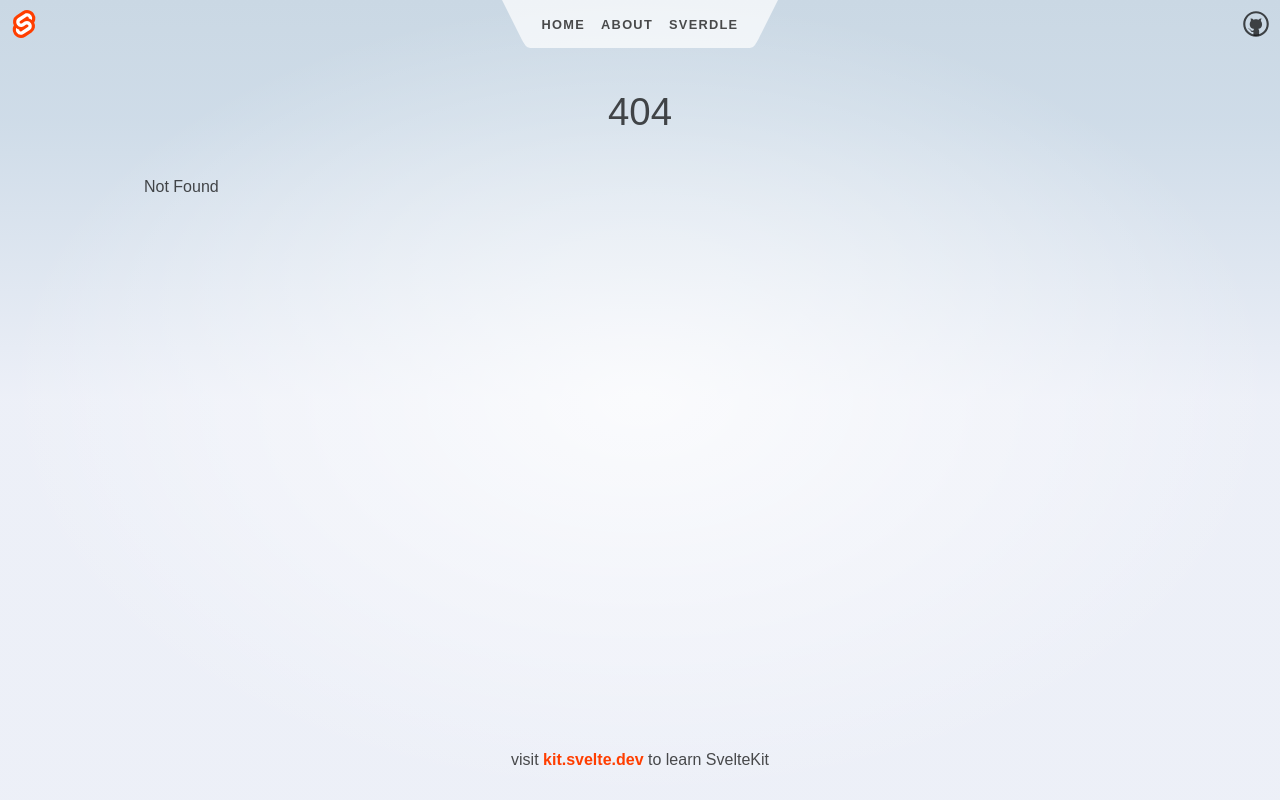
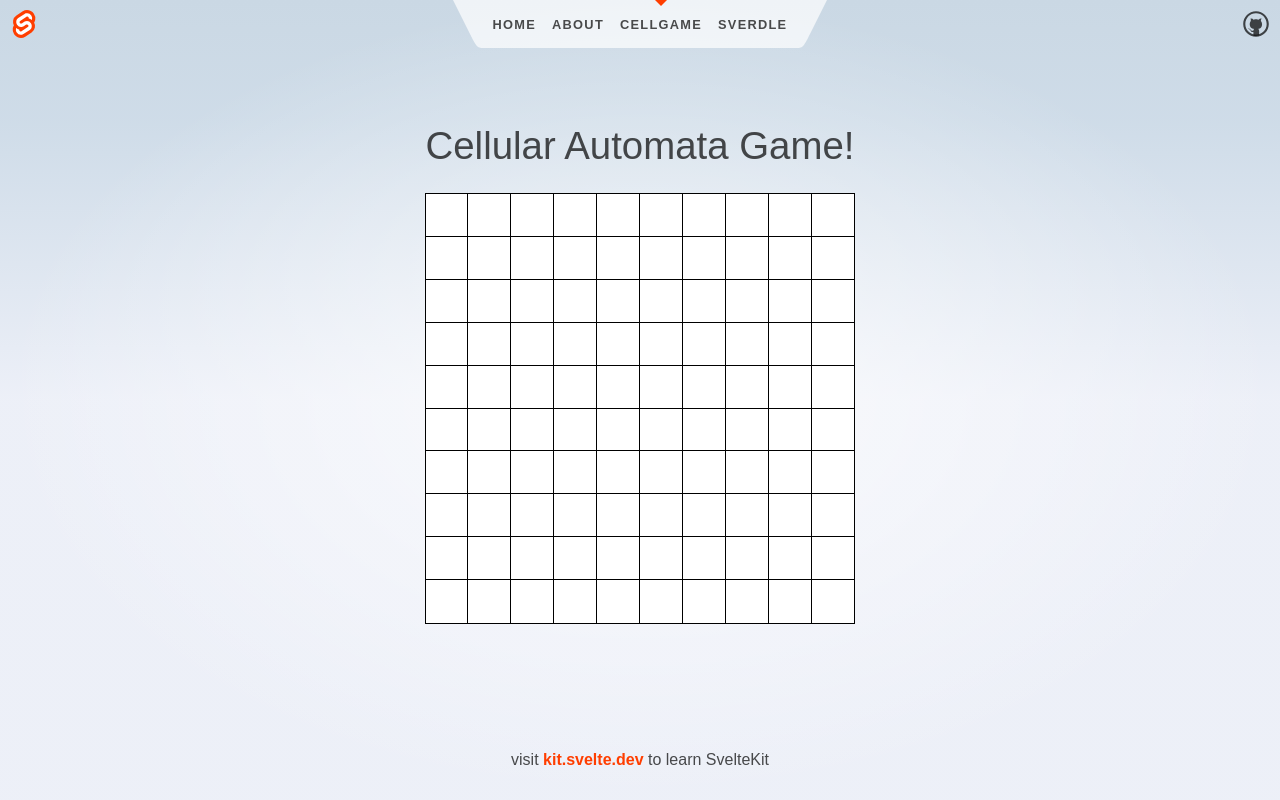
Before and after one commit to HalfdanBrage/kopkaffe, a SvelteKit app: page /cellgame in a window 1280 px wide. Before the commit this address had no page. Built offline with nearby package versions, Linux system fonts and the light colour scheme.

Commit message:
made simple clickable grid

```diff
--- a/src/routes/Header.svelte
+++ b/src/routes/Header.svelte
@@ -21,6 +21,9 @@
 			</li>
 			<li aria-current={$page.url.pathname === '/about' ? 'page' : undefined}>
 				<a href="/about">About</a>
+			</li>
+			<li aria-current={$page.url.pathname === '/cellgame' ? 'page' : undefined}>
+				<a href="/cellgame">Cellgame</a>
 			</li>
 			<li aria-current={$page.url.pathname.startsWith('/sverdle') ? 'page' : undefined}>
 				<a href="/sverdle">Sverdle</a>
--- /dev/null
+++ b/src/routes/cellgame/+page.svelte
@@ -0,0 +1,72 @@
+<script lang="ts">
+  let dimensions = [10, 10]
+
+  function generateEmptyGrid(x: number, y: number) {
+    let out:number[][] = []
+    for (let i = 0; i < x; i++) {
+      out[i]=[]
+      for (let j = 0; j < y; j++) {
+        out[i][j] = 0
+      }
+    }
+    return out
+  }
+
+  let grid:number[][] = generateEmptyGrid(dimensions[0], dimensions[1])
+
+  function swap(x: number, y: number) {
+    grid[x][y] = grid[x][y] == 0 ? 1 : 0
+    grid = grid
+  }
+</script>
+
+<svelte:head>
+	<title>About</title>
+	<meta name="description" content="About this app" />
+</svelte:head>
+
+<div class="text-column">
+	<h1>Cellular Automata Game!</h1>
+
+  <div class="grid">
+    {#each grid as column, i}
+      <div class="column">
+        {#each column as val, j}
+          <button
+            on:click={() => swap(i, j)}
+            class="cell-{val}"
+          />
+        {/each}
+      </div>
+    {/each}
+  </div>
+</div>
+
+<style>
+
+  .grid {
+    display: flex;
+    flex-direction: column;
+    justify-content: space-evenly;
+  }
+  .column {
+    display: flex;
+    justify-content: space-evenly;
+  }
+
+  .cell-0, .cell-1, .cell-0:focus, .cell-1:focus{
+    flex-grow: 1;
+    align-self: auto;
+    aspect-ratio: 1 / 1;
+    border-style: none;
+    outline: 1px solid black;
+  }
+
+  .cell-0 {
+    background-color: white;
+  }
+
+  .cell-1 {
+    background-color: black;
+  }
+</style>
--- /dev/null
+++ b/src/routes/cellgame/+page.ts
@@ -0,0 +1 @@
+let num = 6
```
